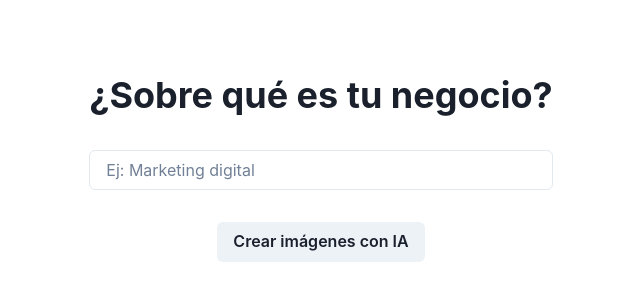
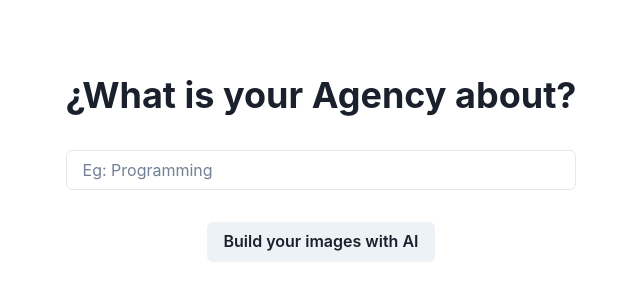
Before and after one commit to lucasBruma/agency-posts, a React (Vite) app: page / in a window 1280 px wide. Shown: the part 232-532 px from the top of the page, without its empty margins (319-959 px from the left). Built offline with nearby package versions, Linux system fonts and the light colour scheme.

Commit message:
fix: cambio de api. Adapto el codigo a la nueva api

```diff
--- a/src/App.jsx
+++ b/src/App.jsx
@@ -17,7 +17,7 @@ function App() {
       {showSpinner &&
       <VStack spacing={5}>
         <Spinner size='xl' color='blue.500'/>
-        <Text>Aguarde un momento. Sus imagenes se están creando!</Text>
+        <Text>Creating your images...</Text>
       </VStack>
       }
       {hideInput && showSpinner === false &&
--- a/src/components/ComponentInput.jsx
+++ b/src/components/ComponentInput.jsx
@@ -49,9 +49,9 @@ function ComponentInput({setPictures, setHideInput, setShowSpinner, setAuthorDat
   // }
   return (
     <VStack paddingX="10rem" spacing={8}>
-        <Heading>¿Sobre qué es tu negocio?</Heading>
-        <Input placeholder='Ej: Marketing digital' onChange={(e) => setText(e.target.value)}></Input>
-        <Button onClick={requestApi}>Crear imágenes con IA</Button>
+        <Heading>¿What is your Agency about?</Heading>
+        <Input placeholder='Eg: Programming' onChange={(e) => setText(e.target.value)}></Input>
+        <Button onClick={requestApi}>Build your images with AI</Button>
         {/* <Button onClick={unsplashApi}>Boton prueba unsplash api</Button> */}
     </VStack>
   )
--- a/src/components/Picture.jsx
+++ b/src/components/Picture.jsx
@@ -49,22 +49,22 @@ function Picture({ image, authorData, index }) {
 
   return (
     <VStack >
-      <Link href={`${authorData[index].cover_photo.urls.regular}?utm_source=agencyposts&utm_medium=referral`} target='_blank'>
+      <Link href={`${authorData[index].url}`} target='_blank'>
         <Image src={image} />
       </Link>
       <VStack>
         <Text fontSize='xs' color='gray.500' fontWeight='bold'>
-          Foto de{' '}
-          <Link fontWeight='bold' href={`${authorData[index].cover_photo.user.links.html}?utm_source=agencyposts&utm_medium=referral`} target='_blank'>
-            {authorData[index].cover_photo.user.name}
+          Photo by{' '}
+          <Link fontWeight='bold' href={`${authorData[index].photographer_url}`} target='_blank'>
+            {authorData[index].photographer}
           </Link>{' '}
-          en{' '}
-          <Link href='https://unsplash.com/?utm_source=agencyposts&utm_medium=referral' target='_blank'>
-            Unsplash
+          on{' '}
+          <Link href='https://www.pexels.com' target='_blank'>
+            Pexels
           </Link>
         </Text>
         <Button onClick={handleDownload}>
-          Descarga la imagen aquí
+          Download here
         </Button>
       </VStack>
     </VStack>
```
